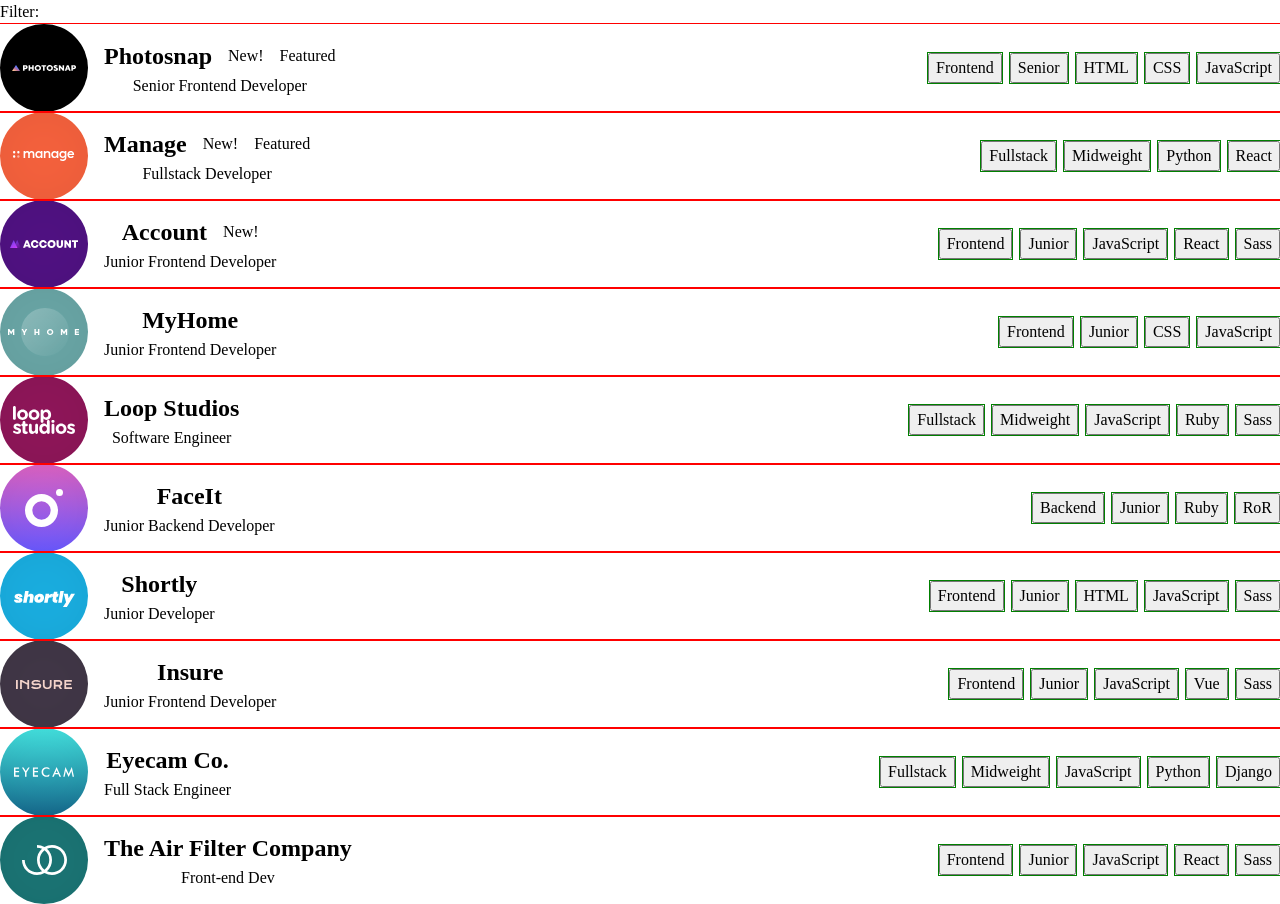
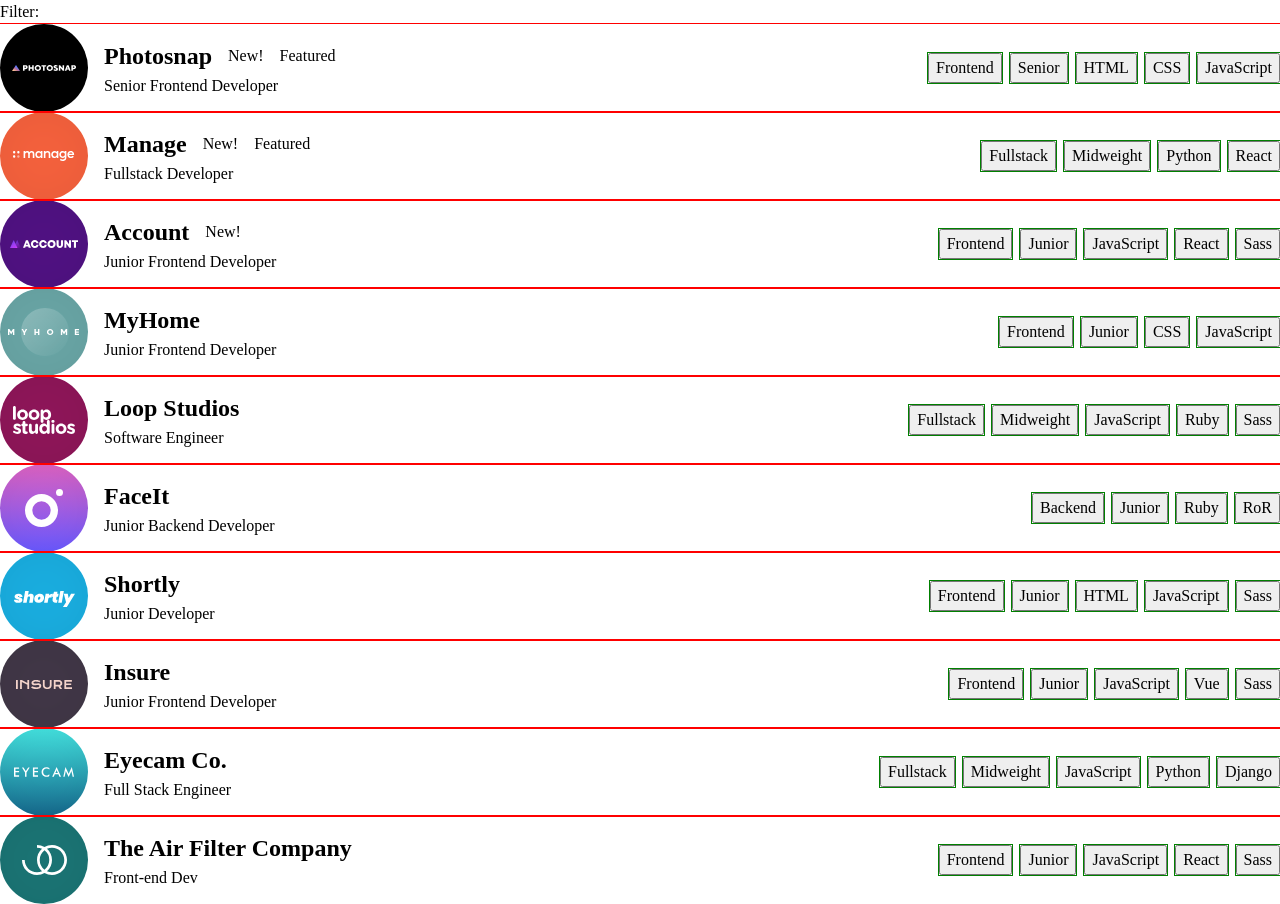
Before and after one commit to edo979/static-job-listings, a React (Create React App) app: page / in a window 1280 px wide. Built offline with nearby package versions, Linux system fonts and the light colour scheme.

Commit message:
fix job-info layout

```diff
--- a/src/components/jobItem.css
+++ b/src/components/jobItem.css
@@ -5,12 +5,14 @@
 
 .job_info {
   --f-direction: column;
+  --f-align: start;
   --f-gap: 0;
   margin-inline-end: auto;
 }
 
 .job_header {
   --f-direction: row;
+  --f-align: center;
   --f-gap: 1rem;
 }
 
```
